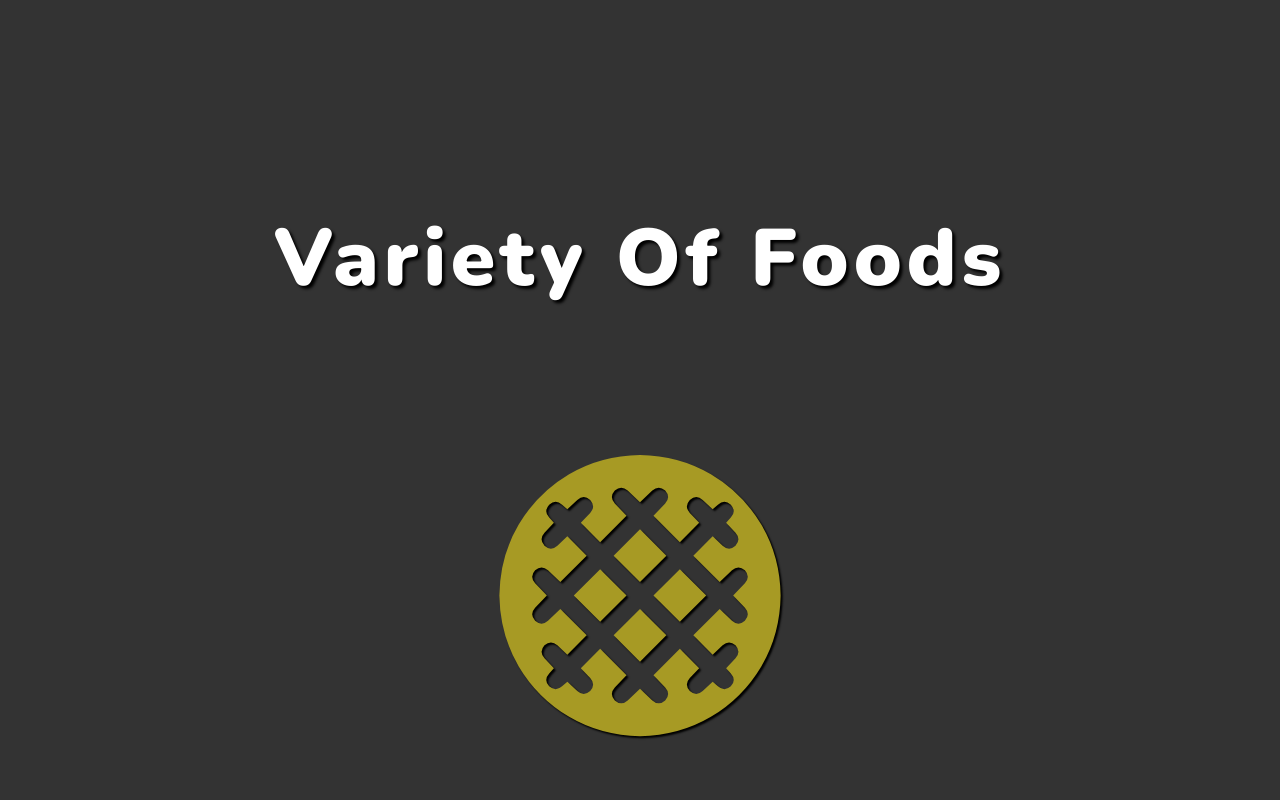
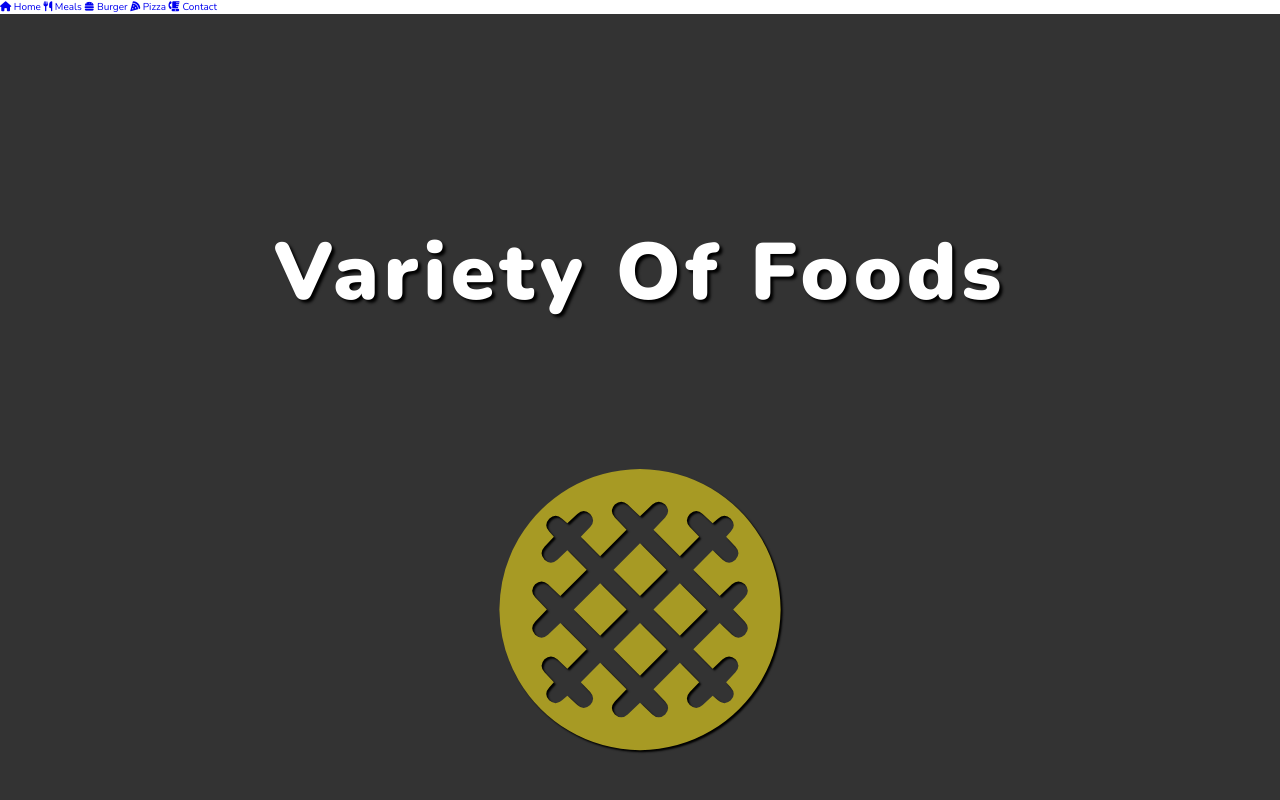
Before and after one commit to lastRemnant0/Foods, a plain HTML site: page index.html in a window 1280 px wide. Shown: the top 800 px of the page. Drawn offline with nearby package versions, Linux system fonts and the light colour scheme.

Commit message:
added navbar section

```diff
--- a/index.html
+++ b/index.html
@@ -12,6 +12,32 @@
     />
   </head>
   <body>
+    <!-- Navigation -->
+    <nav class="navbar">
+      <a href="#" class="navbar-link">
+        <i class="fas fa-home"></i>
+        <span>Home</span>
+      </a>
+      <a href="#" class="navbar-link">
+        <i class="fas fa-utensils"></i>
+        <span>Meals</span>
+      </a>
+      <a href="#" class="navbar-link">
+        <i class="fas fa-hamburger"></i>
+        <span>Burger</span>
+      </a>
+      <a href="#" class="navbar-link">
+        <i class="fas fa-pizza-slice"></i>
+        <span>Pizza</span>
+      </a>
+      <a href="#" class="navbar-link">
+        <i class="fas fa-blender-phone"></i>
+        <span>Contact</span>
+      </a>
+    </nav>
+    <div class="menu"></div>
+    <!-- End of Navigation -->
+
     <div class="container">
       <!-- section 1-->
       <section class="section-1">
```
